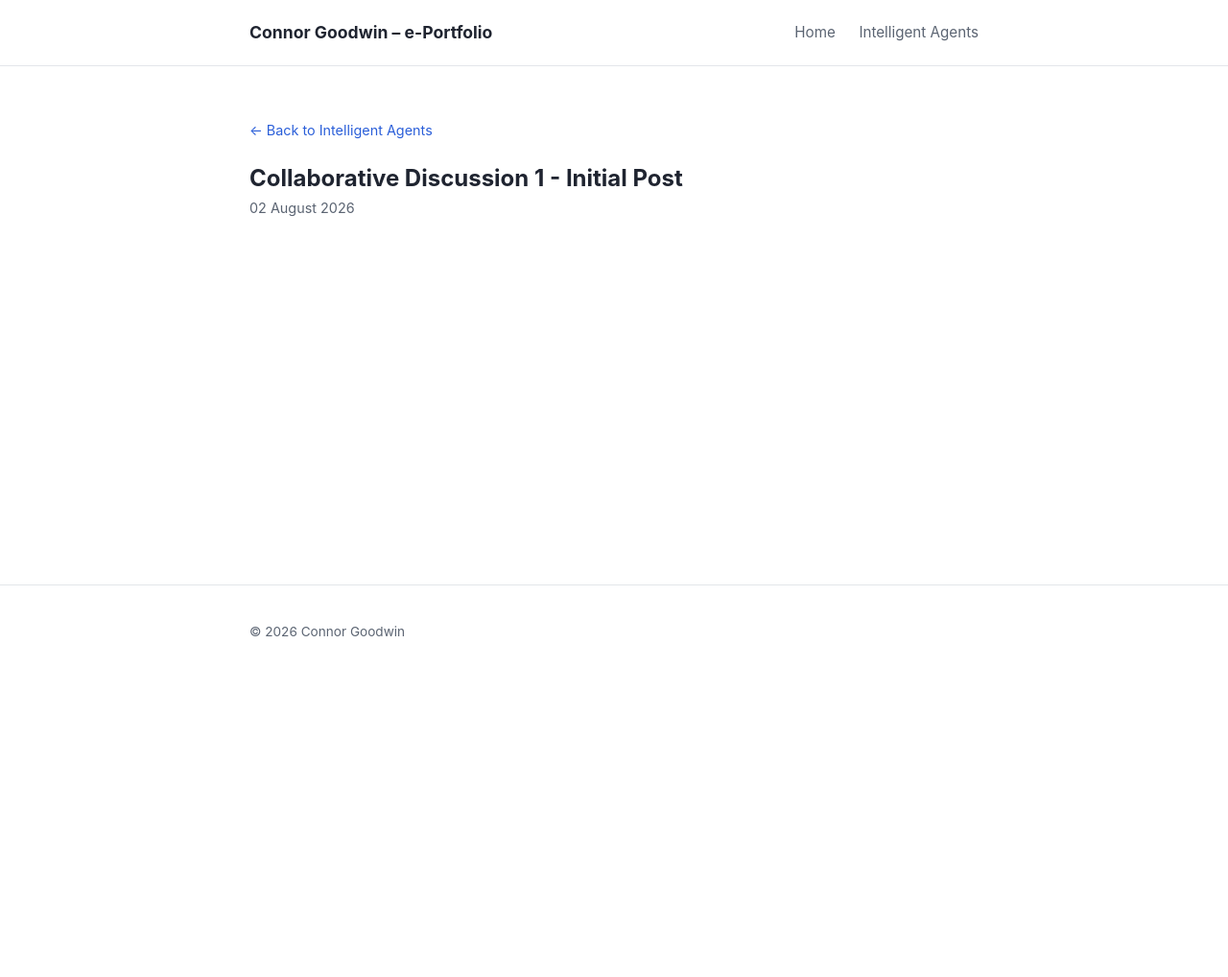
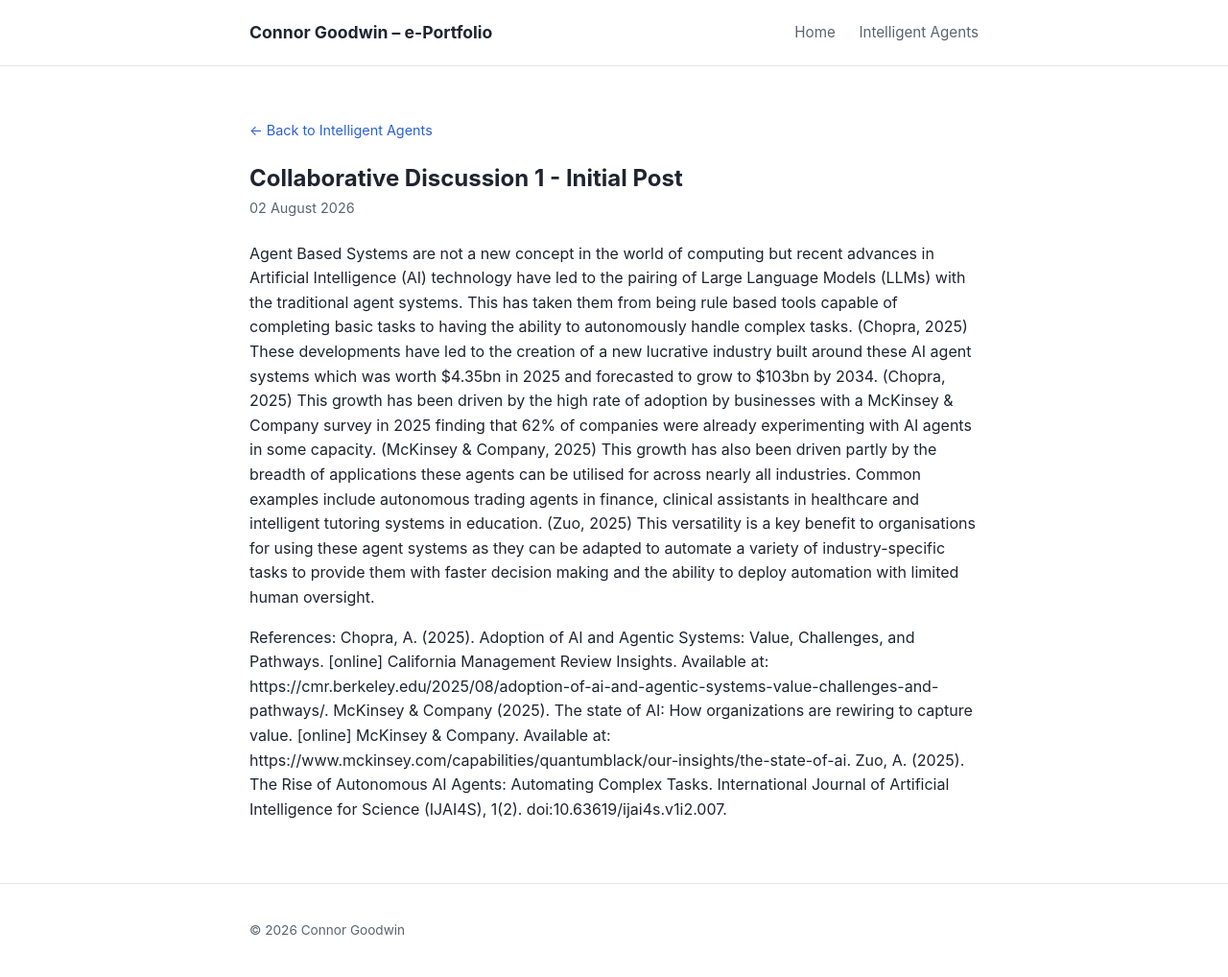
Before and after one commit to Connor-Goodwin/Portfolio, a Jekyll site: the page built from _posts/2026-08-02-Collaborative-Discussion-1-Agent-Based-Systems.md, in a window 1280 px wide. Shown: the whole page at 96% size. Built offline with Jekyll 4.4.1, drawn with Linux system fonts in a browser that asks for light colours; before the commit the page ends 900 px from its top, so only the background shows below that.

Commit message:
Added content for Collaborative Discussion 1 Post

```diff
--- a/_posts/2026-08-02-Collaborative-Discussion-1-Agent-Based-Systems.md
+++ b/_posts/2026-08-02-Collaborative-Discussion-1-Agent-Based-Systems.md
@@ -6,3 +6,12 @@ module: intelligent-agents
 tags: []
 summary: "My initial post for the Collaborative Discussion in Unit 1"
 ---
+
+Agent Based Systems are not a new concept in the world of computing but recent advances in Artificial Intelligence (AI) technology have led to the pairing of Large Language Models (LLMs) with the traditional agent systems. This has taken them from being rule based tools capable of completing basic tasks to having the ability to autonomously handle complex tasks. (Chopra, 2025)
+These developments have led to the creation of a new lucrative industry built around these AI agent systems which was worth $4.35bn in 2025 and forecasted to grow to $103bn by 2034. (Chopra, 2025) This growth has been driven by the high rate of adoption by businesses with a McKinsey & Company survey in 2025 finding that 62% of companies were already experimenting with AI agents in some capacity. (McKinsey & Company, 2025)
+This growth has also been driven partly by the breadth of applications these agents can be utilised for across nearly all industries. Common examples include autonomous trading agents in finance, clinical assistants in healthcare and intelligent tutoring systems in education. (Zuo, 2025) This versatility is a key benefit to organisations for using these agent systems as they can be adapted to automate a variety of industry-specific tasks to provide them with faster decision making and the ability to deploy automation with limited human oversight.
+
+References:
+Chopra, A. (2025). Adoption of AI and Agentic Systems: Value, Challenges, and Pathways. [online] California Management Review Insights. Available at: https://cmr.berkeley.edu/2025/08/adoption-of-ai-and-agentic-systems-value-challenges-and-pathways/.
+McKinsey & Company (2025). The state of AI: How organizations are rewiring to capture value. [online] McKinsey & Company. Available at: https://www.mckinsey.com/capabilities/quantumblack/our-insights/the-state-of-ai.
+Zuo, A. (2025). The Rise of Autonomous AI Agents: Automating Complex Tasks. International Journal of Artificial Intelligence for Science (IJAI4S), 1(2). doi:10.63619/ijai4s.v1i2.007.
```
